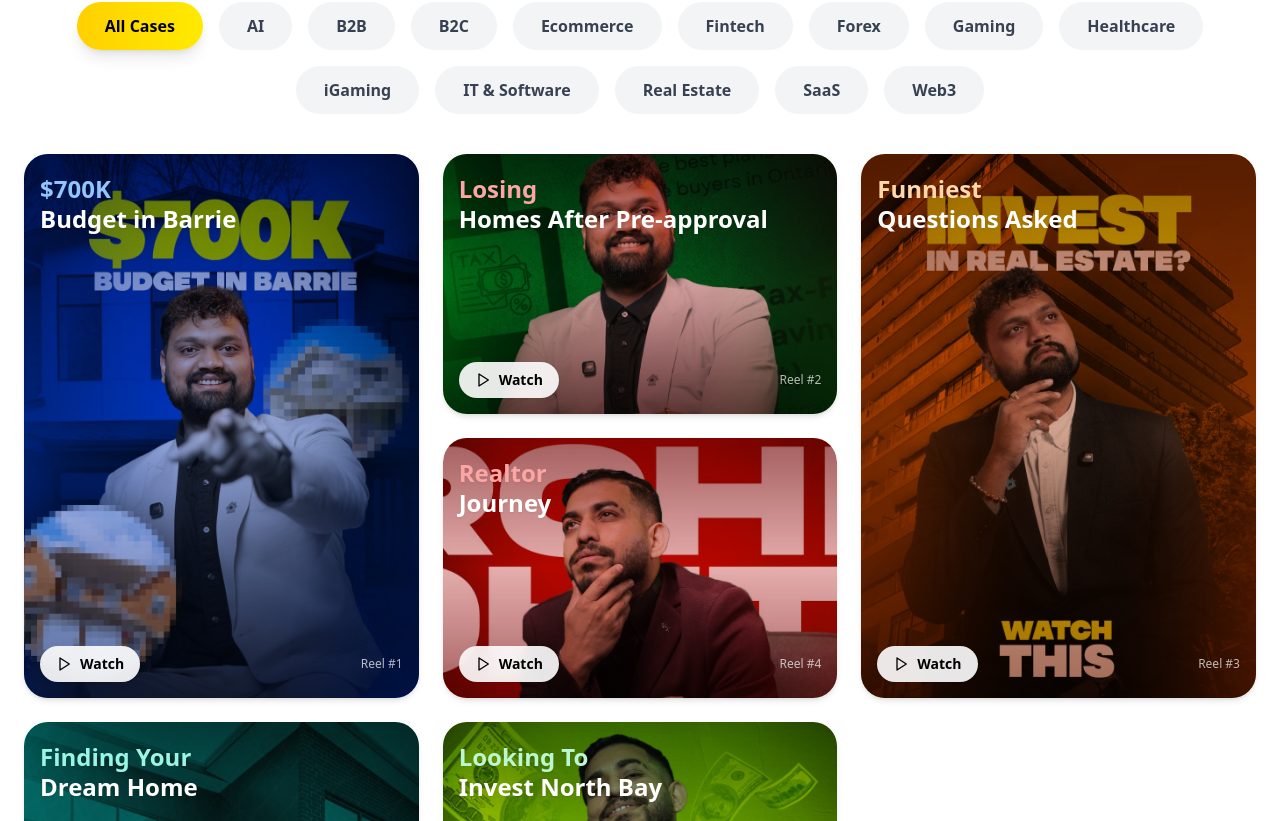
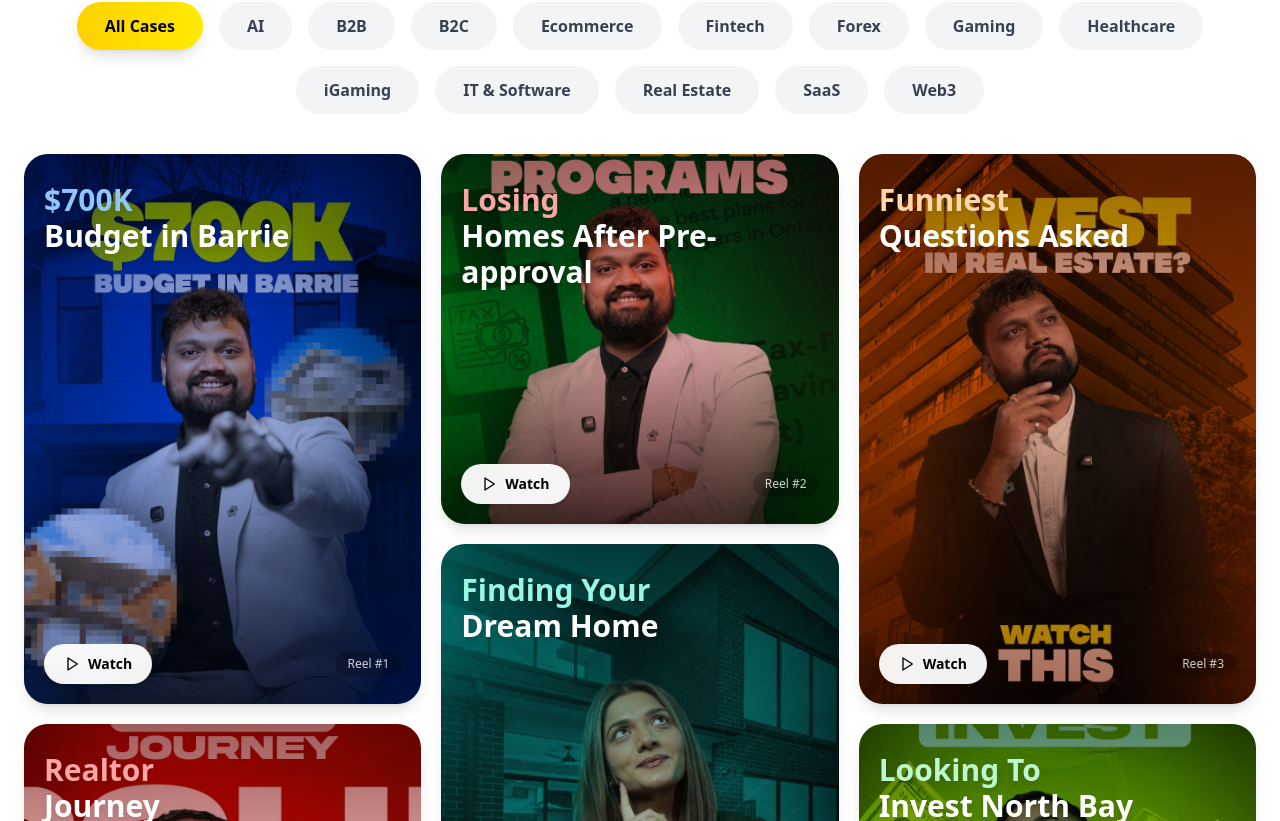
Before and after one commit to SDSamarasinghe/trend-loop, a React (Create React App) app: page / in a window 1280 px wide. Shown: the part 3019-3840 px from the top of the page. Built offline with nearby package versions, Linux system fonts and the light colour scheme.

Commit message:
Refactor ReelsPortfolio to implement a masonry layout for improved visual organization

```diff
--- a/src/components/ReelsPortfolio.jsx
+++ b/src/components/ReelsPortfolio.jsx
@@ -64,46 +64,139 @@ const ReelsPortfolio = () => {
           ))}
         </div>
 
-        {/* Reels Grid */}
-        <div className="grid sm:grid-cols-2 lg:grid-cols-3 gap-6 auto-rows-[240px] md:auto-rows-[260px]">
+        {/* Reels Grid - Masonry Layout */}
+        <div className="grid grid-cols-1 sm:grid-cols-2 lg:grid-cols-3 gap-5 items-start">
+          {/* Column 1 */}
+          <div className="flex flex-col gap-5">
             {reelsPortfolio
               .filter(reel => selectedCategory === 'All Cases' || reel.category === selectedCategory)
-            .map((reel, idx) => {
+              .filter((_, idx) => idx % 3 === 0)
+              .map((reel) => {
                 const theme = themeStyles[reel.theme] || themeStyles.blue;
                 const isTall = reel.size === 'tall';
-              const heightClasses = isTall ? 'row-span-2' : 'row-span-1';
+                const heightClass = isTall ? 'h-[550px]' : 'h-[370px]';
+
                 return (
                   <div
                     key={reel.id}
-                  className={`group relative rounded-3xl overflow-hidden bg-gray-100 shadow-md hover:shadow-xl transition-all hover:-translate-y-1 flex ${heightClasses}`}
+                    className={`group relative rounded-3xl overflow-hidden bg-gray-100 shadow-lg hover:shadow-2xl transition-all hover:-translate-y-1 ${heightClass}`}
                   >
                     <div className="relative w-full h-full">
                     <img
                       src={reel.image}
                       alt={reel.titleBottom}
-                    className="absolute inset-0 w-full h-full object-cover object-center group-hover:scale-[1.04] transition-transform duration-500"
+                      className="absolute inset-0 w-full h-full object-cover object-center group-hover:scale-[1.05] transition-transform duration-500"
                       loading="lazy"
                     />
                     <div className={`absolute inset-0 bg-gradient-to-b ${theme.overlay} opacity-90 mix-blend-multiply pointer-events-none`}></div>
-                  <div className="absolute inset-0 flex flex-col justify-between p-4">
-                    <div className="text-left mt-1">
-                      <h3 className="font-extrabold text-white text-2xl leading-tight drop-shadow-sm">
+                    <div className="absolute inset-0 flex flex-col justify-between p-5">
+                      <div className="text-left mt-2">
+                        <h3 className="font-extrabold text-white text-2xl md:text-3xl leading-tight drop-shadow-lg">
                           <span className={`${theme.accent}`}>{reel.titleTop}</span><br />
                           <span>{reel.titleBottom}</span>
                         </h3>
                       </div>
                       <div className="flex items-center justify-between">
-                      <button className="flex items-center gap-2 bg-white/90 backdrop-blur px-4 py-2 rounded-full text-sm font-semibold text-black shadow-sm hover:shadow-md transition">
+                        <button className="flex items-center gap-2 bg-white/95 backdrop-blur px-5 py-2.5 rounded-full text-sm font-semibold text-black shadow-md hover:shadow-lg hover:bg-white transition">
                           <Play className="w-4 h-4" />
                           Watch
                         </button>
-                      <span className="text-white/70 text-xs font-medium">Reel #{reel.id}</span>
+                        <span className="text-white/80 text-xs font-medium bg-black/20 px-3 py-1 rounded-full">Reel #{reel.id}</span>
                       </div>
                     </div>
                     </div>
                   </div>
                 );
               })}
+          </div>
+
+          {/* Column 2 */}
+          <div className="flex flex-col gap-5">
+            {reelsPortfolio
+              .filter(reel => selectedCategory === 'All Cases' || reel.category === selectedCategory)
+              .filter((_, idx) => idx % 3 === 1)
+              .map((reel) => {
+                const theme = themeStyles[reel.theme] || themeStyles.blue;
+                const isTall = reel.size === 'tall';
+                const heightClass = isTall ? 'h-[550px]' : 'h-[370px]';
+
+                return (
+                  <div
+                    key={reel.id}
+                    className={`group relative rounded-3xl overflow-hidden bg-gray-100 shadow-lg hover:shadow-2xl transition-all hover:-translate-y-1 ${heightClass}`}
+                  >
+                    <div className="relative w-full h-full">
+                    <img
+                      src={reel.image}
+                      alt={reel.titleBottom}
+                      className="absolute inset-0 w-full h-full object-cover object-center group-hover:scale-[1.05] transition-transform duration-500"
+                      loading="lazy"
+                    />
+                    <div className={`absolute inset-0 bg-gradient-to-b ${theme.overlay} opacity-90 mix-blend-multiply pointer-events-none`}></div>
+                    <div className="absolute inset-0 flex flex-col justify-between p-5">
+                      <div className="text-left mt-2">
+                        <h3 className="font-extrabold text-white text-2xl md:text-3xl leading-tight drop-shadow-lg">
+                          <span className={`${theme.accent}`}>{reel.titleTop}</span><br />
+                          <span>{reel.titleBottom}</span>
+                        </h3>
+                      </div>
+                      <div className="flex items-center justify-between">
+                        <button className="flex items-center gap-2 bg-white/95 backdrop-blur px-5 py-2.5 rounded-full text-sm font-semibold text-black shadow-md hover:shadow-lg hover:bg-white transition">
+                          <Play className="w-4 h-4" />
+                          Watch
+                        </button>
+                        <span className="text-white/80 text-xs font-medium bg-black/20 px-3 py-1 rounded-full">Reel #{reel.id}</span>
+                      </div>
+                    </div>
+                    </div>
+                  </div>
+                );
+              })}
+          </div>
+
+          {/* Column 3 */}
+          <div className="flex flex-col gap-5">
+            {reelsPortfolio
+              .filter(reel => selectedCategory === 'All Cases' || reel.category === selectedCategory)
+              .filter((_, idx) => idx % 3 === 2)
+              .map((reel) => {
+                const theme = themeStyles[reel.theme] || themeStyles.blue;
+                const isTall = reel.size === 'tall';
+                const heightClass = isTall ? 'h-[550px]' : 'h-[370px]';
+
+                return (
+                  <div
+                    key={reel.id}
+                    className={`group relative rounded-3xl overflow-hidden bg-gray-100 shadow-lg hover:shadow-2xl transition-all hover:-translate-y-1 ${heightClass}`}
+                  >
+                    <div className="relative w-full h-full">
+                    <img
+                      src={reel.image}
+                      alt={reel.titleBottom}
+                      className="absolute inset-0 w-full h-full object-cover object-center group-hover:scale-[1.05] transition-transform duration-500"
+                      loading="lazy"
+                    />
+                    <div className={`absolute inset-0 bg-gradient-to-b ${theme.overlay} opacity-90 mix-blend-multiply pointer-events-none`}></div>
+                    <div className="absolute inset-0 flex flex-col justify-between p-5">
+                      <div className="text-left mt-2">
+                        <h3 className="font-extrabold text-white text-2xl md:text-3xl leading-tight drop-shadow-lg">
+                          <span className={`${theme.accent}`}>{reel.titleTop}</span><br />
+                          <span>{reel.titleBottom}</span>
+                        </h3>
+                      </div>
+                      <div className="flex items-center justify-between">
+                        <button className="flex items-center gap-2 bg-white/95 backdrop-blur px-5 py-2.5 rounded-full text-sm font-semibold text-black shadow-md hover:shadow-lg hover:bg-white transition">
+                          <Play className="w-4 h-4" />
+                          Watch
+                        </button>
+                        <span className="text-white/80 text-xs font-medium bg-black/20 px-3 py-1 rounded-full">Reel #{reel.id}</span>
+                      </div>
+                    </div>
+                    </div>
+                  </div>
+                );
+              })}
+          </div>
         </div>
 
         <div className="mt-14 flex justify-center">
```
Lines whose indentation alone changed are shown as unchanged.
